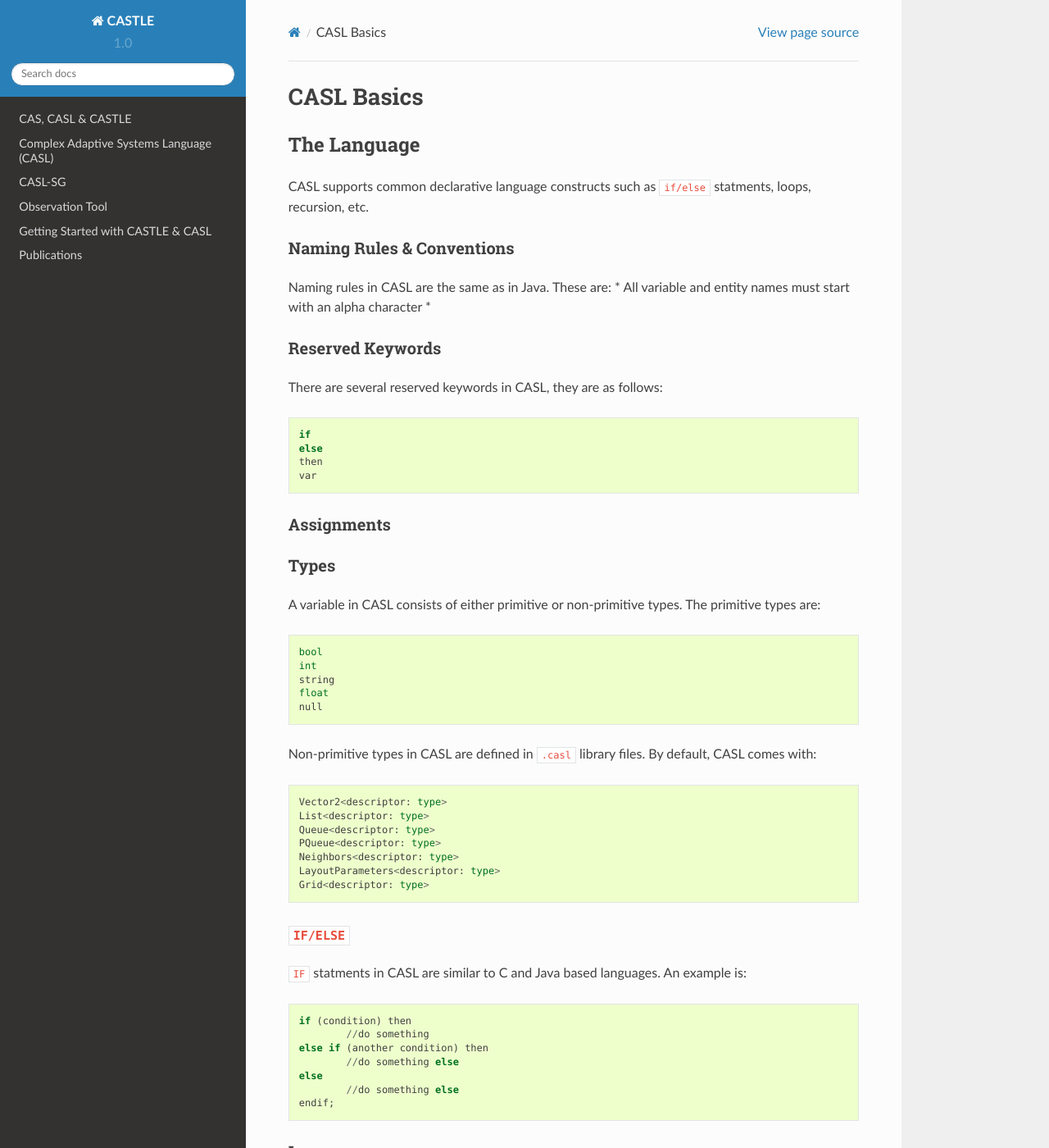
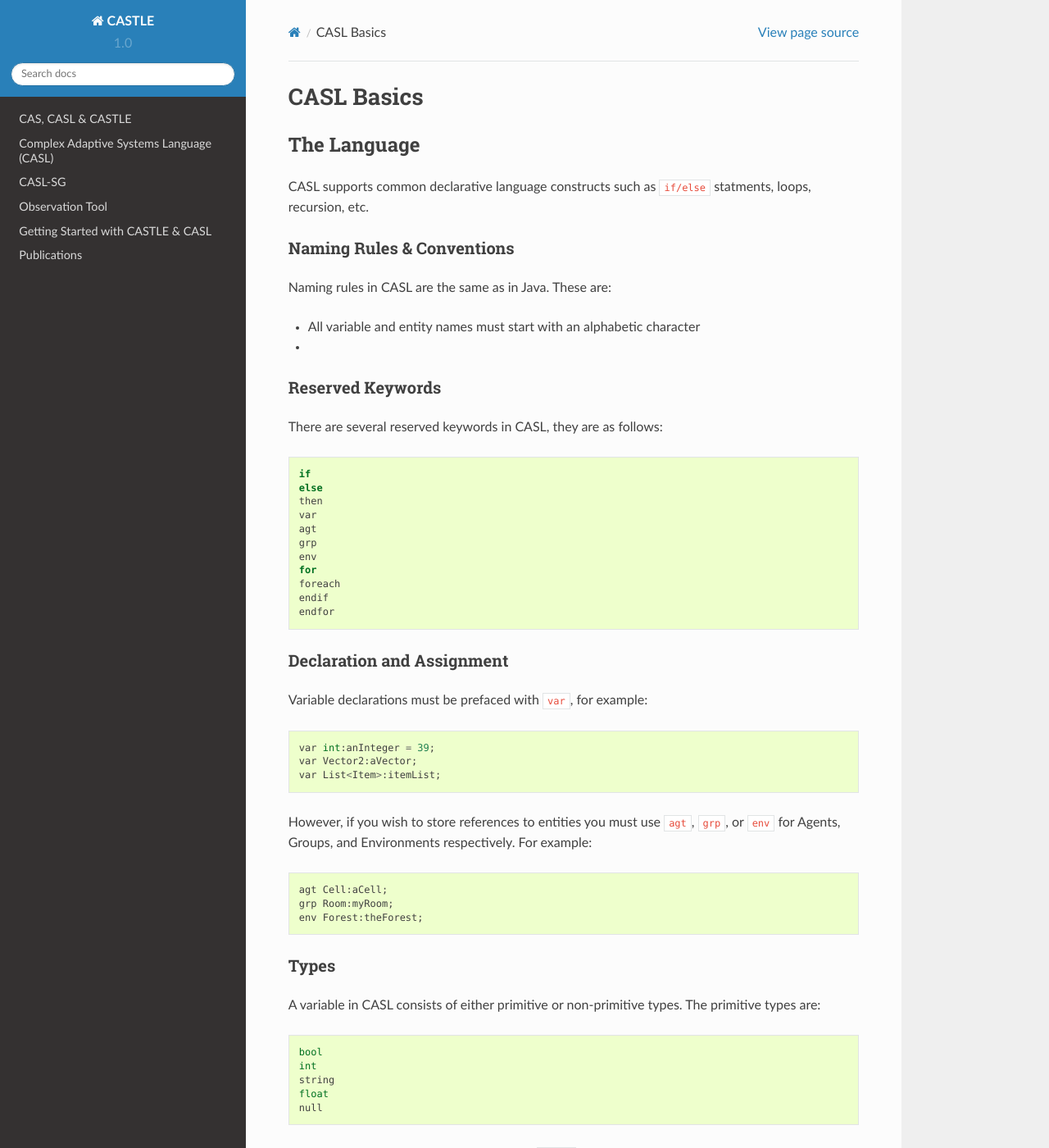
Before and after one commit to CASTLE-FWK/Documentation, a Sphinx documentation site: the page built from source/CASL/BasicCASL.rst, in a window 1280 px wide and 1400 px high. Shown: the whole window at 82% size. Built offline with Sphinx 7.4.7 and the Read the Docs theme 2.0.0, drawn with Linux system fonts in a browser that asks for light colours; some of the changed text lies outside the part shown.

Commit message:
updating documentation

```diff
--- a/source/CASL/BasicCASL.rst
+++ b/source/CASL/BasicCASL.rst
@@ -9,7 +9,9 @@ Naming Rules & Conventions
 ############################
 
 Naming rules in CASL are the same as in Java. These are:
-* All variable and entity names must start with an alpha character
+
+* All variable and entity names must start with an alphabetic character
+
 *
 
 
@@ -22,11 +24,28 @@ There are several reserved keywords in CASL, they are as follows::
 	else
 	then
 	var
+	agt
+	grp
+	env
+	for
+	foreach
+	endif
+	endfor
 
 
-Assignments
-#########################
+Declaration and Assignment
+###########################
+Variable declarations must be prefaced with ``var``, for example::
 
+	var int:anInteger = 39;
+	var Vector2:aVector;
+	var List<Item>:itemList;
+
+However, if you wish to store references to entities you must use ``agt``, ``grp``, or ``env`` for Agents, Groups, and Environments respectively. For example::
+
+	agt Cell:aCell;
+	grp Room:myRoom;
+	env Forest:theForest;
 
 
 Types
@@ -64,6 +83,17 @@ Non-primitive types in CASL are defined in ``.casl`` library files. By default,
 
 Loops
 #############
+CASL supports ``for`` and ``foreach`` loops. These mostly follow Java conventions, with a couple of exceptions. For example::
+
+	//For-loop incrementer must be of form x = x + k (until issue is resolved)
+	for (var int:i = 0; i < 10; i = i +1) do
+		//Do something
+	endfor
+
+	foreach (Item item : ItemList) do
+		//Do something
+	endfor
+
 
 Self Reference
 ##########################
```
Also changed, not shown: other parts of source/CASL/BasicCASL.rst (+1 -1 lines), source/CASL/Blocks/Behaviors.rst (+12 -6 lines), source/Installation.rst (+34 -0 lines).
